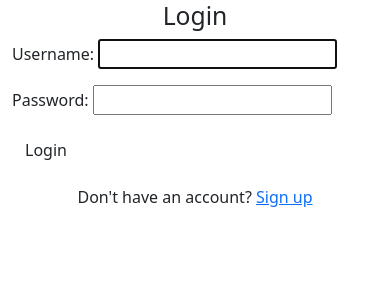
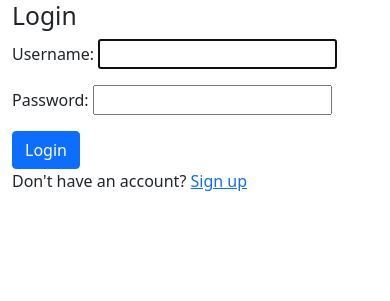
Before and after one commit to Tavhidjon/Hamsafar, a Django app: page /login/ in a window 390 px wide. Shown: the part 120-421 px from the top of the page. Run offline with Django 5.2, Linux system fonts and the light colour scheme; some libraries are stand-ins or nearby versions.

Commit message:
My first edition

```diff
--- a/templates/login.html
+++ b/templates/login.html
@@ -3,106 +3,14 @@
 {% block title %}Login{% endblock %}
 
 {% block content %}
-    <div class="login-container">
-        <h2 class="text-center">Login</h2>
+<h2>Login</h2>
 
-        <form method="post" class="login-form">
-            {% csrf_token %}
-            <div class="form-group">
-                {{ form.as_p }}
-            </div>
-            <button type="submit" class="btn btn-custom btn-block">Login</button>
-        </form>
+<form method="post">
+    {% csrf_token %}
+    {{ form.as_p }}
+    <button type="submit" class="btn btn-primary">Login</button>
+</form>
 
-        <p class="text-center mt-3">Don't have an account? <a href="#">Sign up</a></p>
-    </div>
+<p>Don't have an account? <a href="#">Sign up</a></p>
+
 {% endblock %}
-
-{% block extra_css %}
-    <style>
-        /* Global Styles */
-        body {
-            background-color: #f0f4f8;
-            font-family: 'Arial', sans-serif;
-            color: #333;
-            margin: 0;
-            padding: 0;
-        }
-
-        .login-container {
-            max-width: 400px;
-            margin: 50px auto;
-            background-color: #fff;
-            padding: 30px;
-            border-radius: 8px;
-            box-shadow: 0 4px 8px rgba(0, 0, 0, 0.1);
-            box-sizing: border-box;
-        }
-
-        h2 {
-            color: #333;
-            font-size: 2rem;
-            margin-bottom: 20px;
-        }
-
-        .form-group {
-            margin-bottom: 20px;
-        }
-
-        .form-group input {
-            width: 100%;
-            padding: 12px;
-            font-size: 1rem;
-            border: 1px solid #ccc;
-            border-radius: 5px;
-            box-sizing: border-box;
-            margin-top: 5px;
-            transition: border 0.3s ease;
-        }
-
-        .form-group input:focus {
-            border-color: #007bff;
-            outline: none;
-        }
-
-        .btn-custom {
-            background-color: #007bff;
-            color: #fff;
-            border: none;
-            padding: 12px 20px;
-            border-radius: 5px;
-            font-size: 1.1rem;
-            width: 100%;
-            transition: background-color 0.3s ease;
-        }
-
-        .btn-custom:hover {
-            background-color: #0056b3;
-        }
-
-        p {
-            font-size: 1rem;
-            color: #555;
-        }
-
-        p a {
-            color: #007bff;
-        }
-
-        p a:hover {
-            text-decoration: underline;
-        }
-
-        /* Responsive Styling */
-        @media (max-width: 600px) {
-            .login-container {
-                margin: 20px;
-                padding: 20px;
-            }
-
-            h2 {
-                font-size: 1.5rem;
-            }
-        }
-    </style>
-{% endblock %}
```
